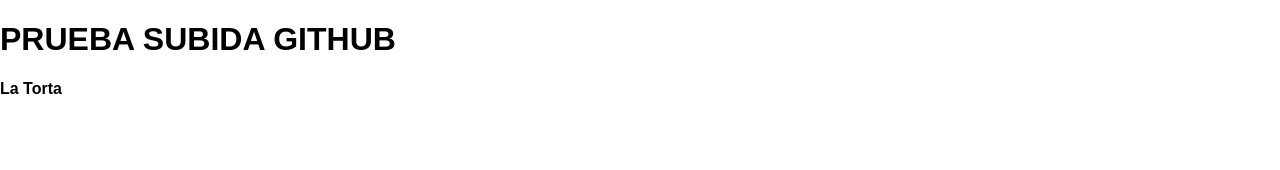
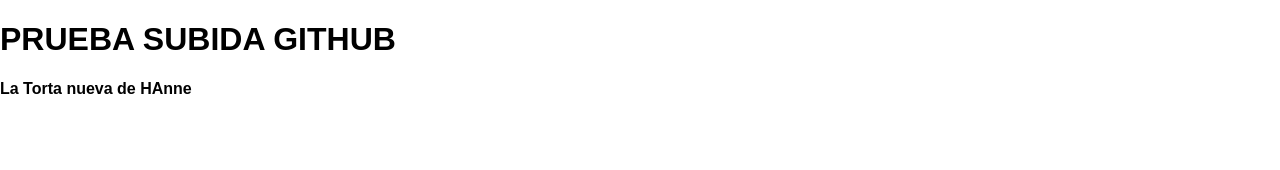
Before and after one commit to lufercadic/DevelopTeam, a plain HTML site: page html/index.html in a window 1280 px wide. Shown: the top 170 px of the page. Drawn offline with Linux system fonts and the light colour scheme.

Commit message:
as;ldkfa;sldkfj
dslkvsdf

```diff
--- a/html/index.html
+++ b/html/index.html
@@ -13,7 +13,7 @@
   <body>
     <header>
     <h1>PRUEBA SUBIDA GITHUB</h1>
-    <p id="tamanioTorta1" class="tamanioTorta">La Torta</p>
+    <p id="tamanioTorta1" class="tamanioTorta">La Torta nueva de HAnne</p>
     <p id="tamanioTorta2" class="tamanioTorta">Ahora es un brownie</p>
     <p id="tamanioTorta3" class="tamanioTorta">Ahora es un chocorramo</p>
       <figure><img src="../images/torta.jpg" alt="La Torta" / id="laTorta"></figure>
```
